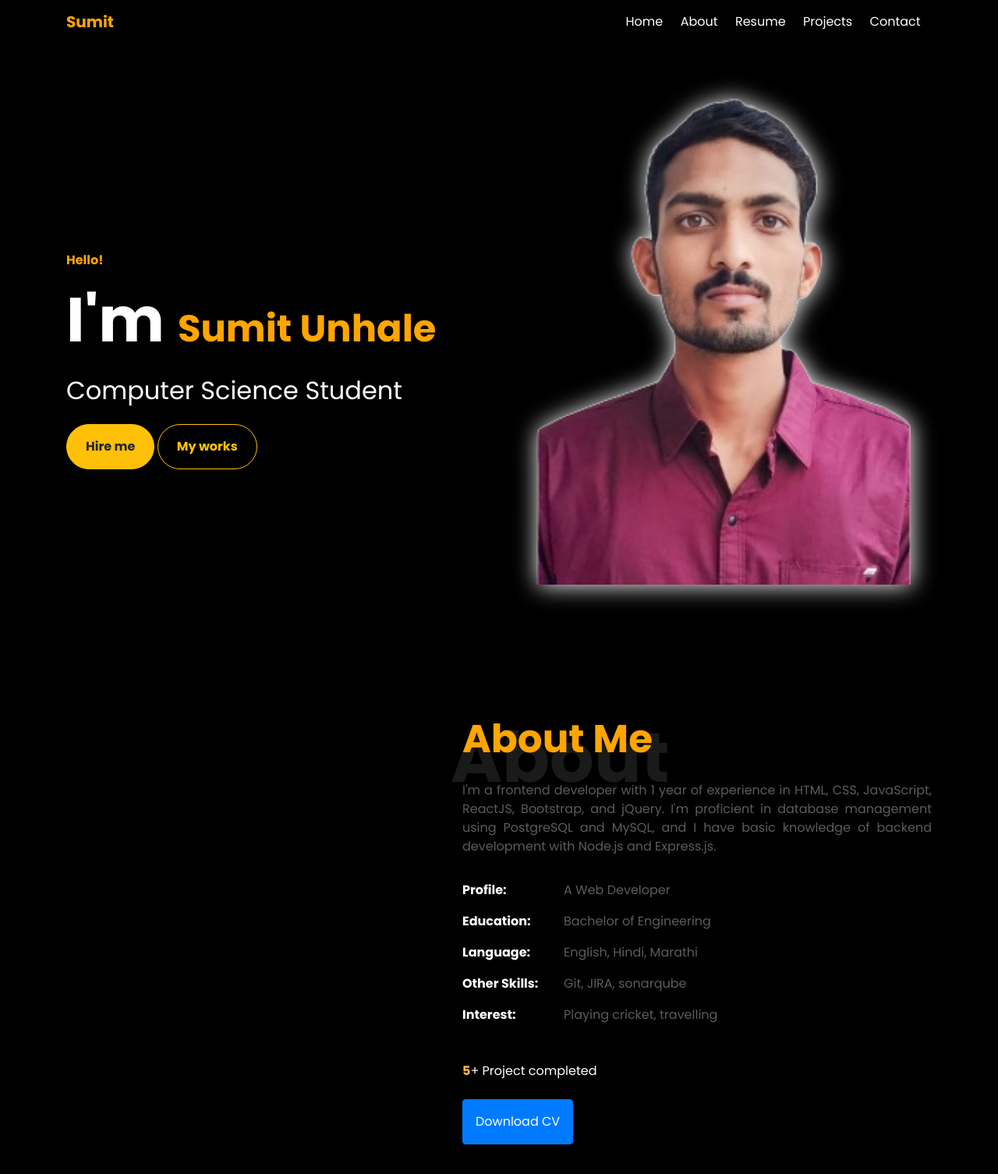
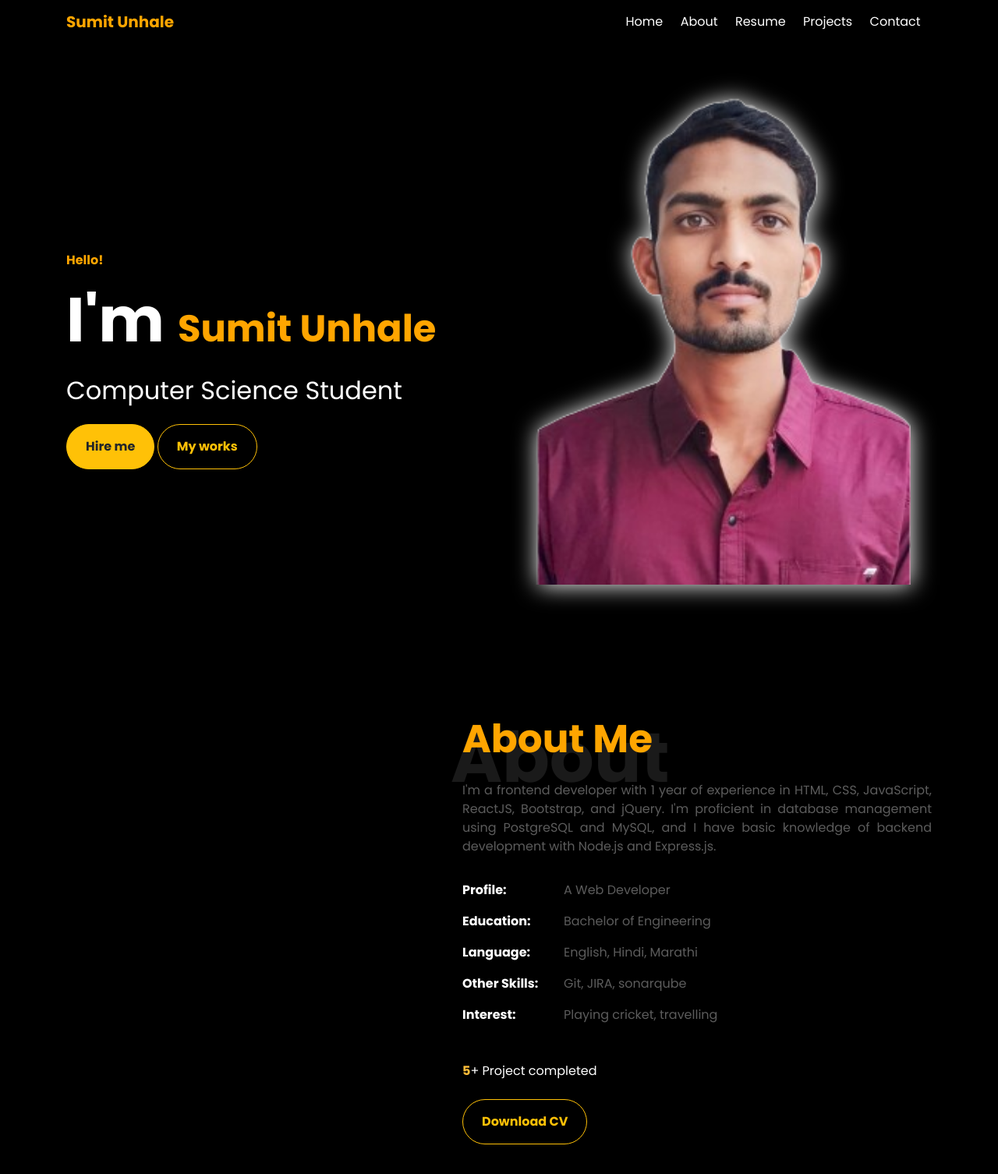
Before and after one commit to SumitUnhale96/Portfolio, a plain HTML site: page project/index.html in a window 1280 px wide. Shown: the whole page at 78% size. Drawn offline with nearby package versions, Linux system fonts and the light colour scheme.

Commit message:
updated about section

```diff
--- a/project/index.html
+++ b/project/index.html
@@ -12,7 +12,7 @@
 <body>
     <nav class="navbar navbar-dark bg-dark navbar-expand-lg" id="navbar">
         <div class="container">
-          <a class="navbar-brand" style="color: orange; font-weight: bold;" href="#"> Sumit </a>
+          <a class="navbar-brand" style="color: orange; font-weight: bold;" href="#"> Sumit Unhale </a>
           <button class="navbar-toggler" type="button" data-bs-toggle="collapse" data-bs-target="#navbarSupportedContent" aria-controls="navbarSupportedContent" aria-expanded="false" aria-label="Toggle navigation">
             <span class="navbar-toggler-icon"></span>
           </button>
@@ -78,7 +78,7 @@
                     <span class="number" data-number="5">5</span><span>+  </span>
                     <span>Project completed</span>
                   </p>
-                  <p><a href="#" class="btn btn-primary py-3 px-3">Download CV</a></p>
+                  <p><a href="#" class="btn hbtn btn-white btn-outline-warning py-3 px-4"> Download CV </a></p>
                 </div>
               </div>
             </div>
```
